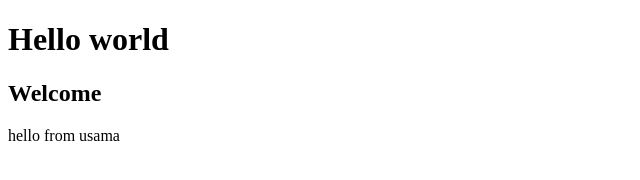
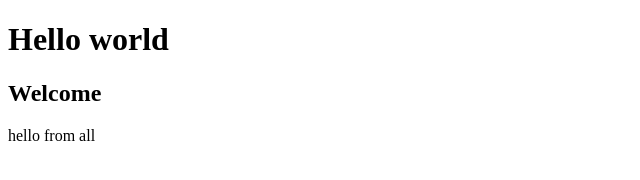
Before and after one commit to Usamazahid30/bootcamp2020, a plain HTML site: page index.html in a window 1280 px wide. Shown: the full height of the page, 0-640 px from the left. Drawn offline with Linux system fonts and the light colour scheme.

Commit message:
Update index.html

```diff
--- a/index.html
+++ b/index.html
@@ -8,7 +8,7 @@
 <body>
     <h1>Hello world</h1>
     <h2>Welcome</h2>
-    <p>hello from usama</p>
+    <p>hello from all</p>
 
 </body>
 </html>
```
